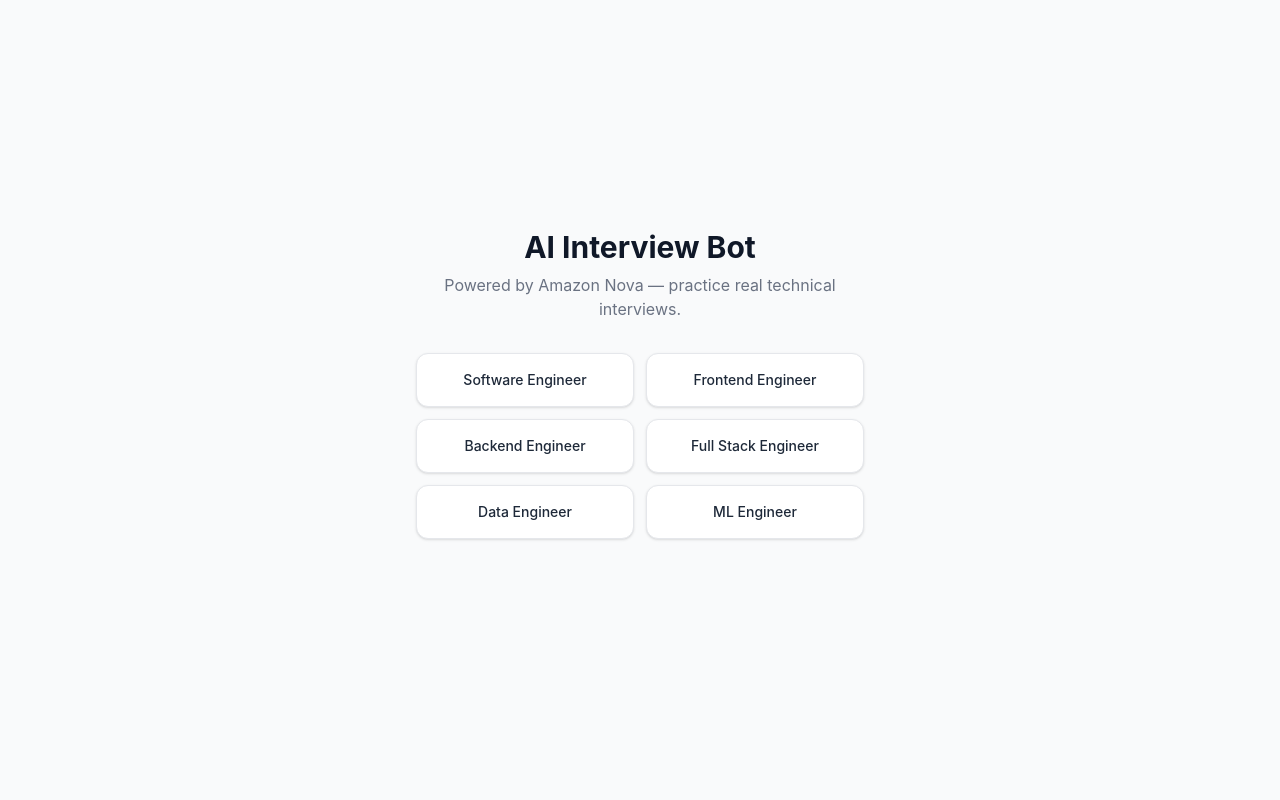
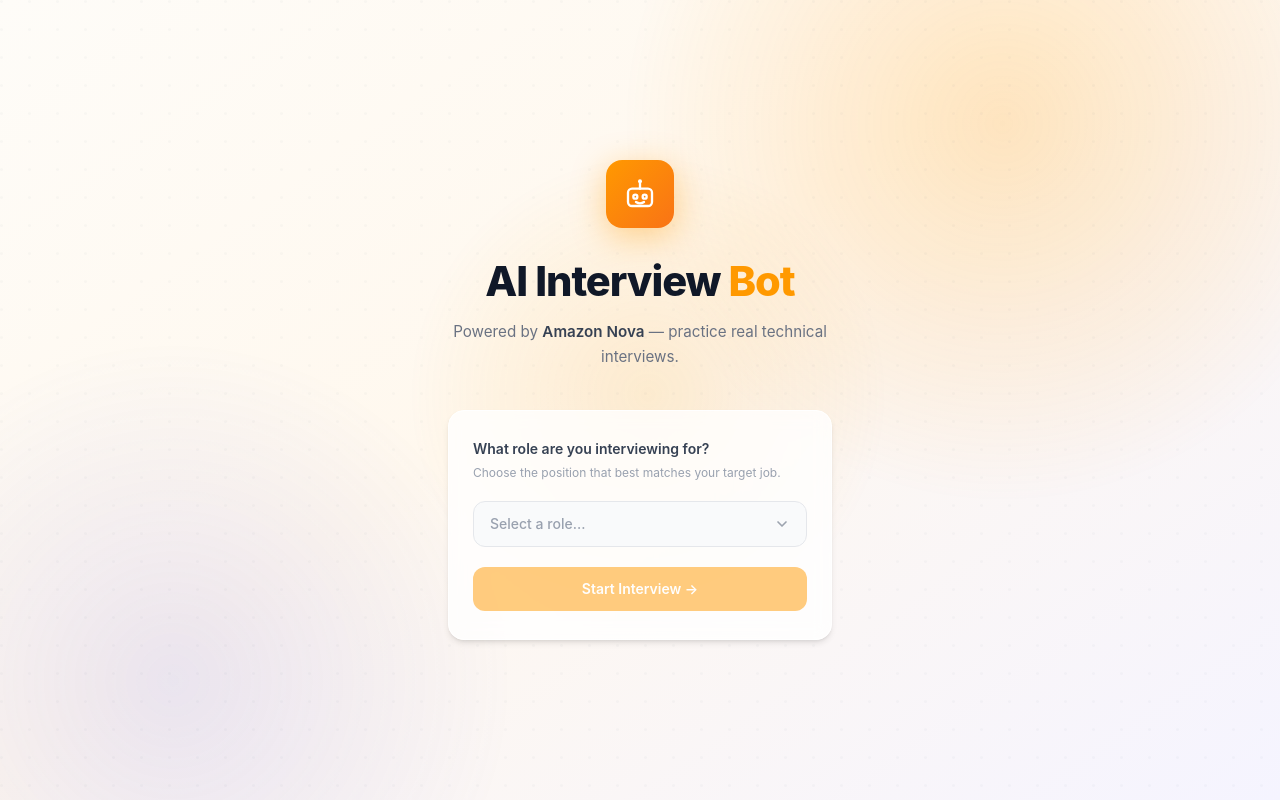
Before and after one commit to Ryaan101/AI-Interview-Bot-Amazon-Nova-AI-Hackathon-, a React app in the folder frontend/: page / in a window 1280 px wide. Built offline with nearby package versions, Linux system fonts and the light colour scheme; the HTML template or start-up script is replaced by a standard one.

Commit message:
Updated the landing page to have a warm, professional feel.

```diff
--- a/frontend/src/components/RoleSelector.jsx
+++ b/frontend/src/components/RoleSelector.jsx
@@ -1,5 +1,6 @@
-export default function RoleSelector({ onStart, loading }) {
-  const roles = [
+import { useState, useRef, useEffect } from 'react';
+
+const ROLES = [
   'Software Engineer',
   'Frontend Engineer',
   'Backend Engineer',
@@ -8,31 +9,212 @@ export default function RoleSelector({ onStart, loading }) {
   'ML Engineer',
 ];
 
+function RoleDropdown({ value, onChange, disabled }) {
+  const [open, setOpen] = useState(false);
+  const containerRef = useRef(null);
+
+  // Close on outside click
+  useEffect(() => {
+    const handler = (e) => {
+      if (containerRef.current && !containerRef.current.contains(e.target)) {
+        setOpen(false);
+      }
+    };
+    document.addEventListener('mousedown', handler);
+    return () => document.removeEventListener('mousedown', handler);
+  }, []);
+
+  // Close on Escape
+  useEffect(() => {
+    const handler = (e) => { if (e.key === 'Escape') setOpen(false); };
+    document.addEventListener('keydown', handler);
+    return () => document.removeEventListener('keydown', handler);
+  }, []);
+
+  const select = (role) => {
+    onChange(role);
+    setOpen(false);
+  };
+
   return (
-    <div className="flex flex-col items-center justify-center min-h-screen bg-gray-50 text-gray-900 px-4">
-      <div className="w-full max-w-md">
-        <h1 className="text-3xl font-bold text-center mb-2 text-gray-900">AI Interview Bot</h1>
-        <p className="text-gray-500 text-center mb-8">
-          Powered by Amazon Nova — practice real technical interviews.
+    <div ref={containerRef} className="relative">
+      {/* Trigger */}
+      <button
+        type="button"
+        disabled={disabled}
+        onClick={() => setOpen((o) => !o)}
+        aria-haspopup="listbox"
+        aria-expanded={open}
+        className={`w-full flex items-center justify-between px-4 py-3 rounded-xl border text-sm font-medium
+                    bg-gray-50 transition-all duration-150
+                    focus:outline-none focus:ring-2 focus:ring-[#FF9900]
+                    disabled:opacity-50 disabled:cursor-not-allowed
+                    ${open ? 'border-[#FF9900] ring-2 ring-[#FF9900]' : 'border-gray-200 hover:border-gray-300'}`}
+      >
+        <span className={value ? 'text-gray-800' : 'text-gray-400'}>
+          {value || 'Select a role…'}
+        </span>
+        {/* Chevron — rotates when open */}
+        <svg
+          width="16" height="16" viewBox="0 0 24 24" fill="none"
+          stroke="#9CA3AF" strokeWidth="2.5" strokeLinecap="round" strokeLinejoin="round"
+          style={{ transition: 'transform 200ms ease', transform: open ? 'rotate(180deg)' : 'rotate(0deg)' }}
+        >
+          <polyline points="6 9 12 15 18 9" />
+        </svg>
+      </button>
+
+      {/* Panel */}
+      {open && (
+        <ul
+          role="listbox"
+          className="absolute z-50 mt-2 w-full bg-white border border-gray-100 rounded-xl shadow-xl
+                     overflow-hidden animate-fade-slide-up"
+          style={{ animationDuration: '180ms' }}
+        >
+          {ROLES.map((role) => (
+            <li
+              key={role}
+              role="option"
+              aria-selected={value === role}
+              onClick={() => select(role)}
+              className={`flex items-center justify-between px-4 py-3 text-sm cursor-pointer
+                          transition-colors duration-100 select-none
+                          ${value === role
+                            ? 'bg-[#FF9900] text-white font-semibold'
+                            : 'text-gray-700 hover:bg-orange-50 hover:text-[#FF9900]'
+                          }`}
+            >
+              {role}
+              {value === role && (
+                <svg width="14" height="14" viewBox="0 0 24 24" fill="none"
+                     stroke="currentColor" strokeWidth="3" strokeLinecap="round" strokeLinejoin="round">
+                  <polyline points="20 6 9 17 4 12" />
+                </svg>
+              )}
+            </li>
+          ))}
+        </ul>
+      )}
+    </div>
+  );
+}
+
+export default function RoleSelector({ onStart, loading }) {
+  const [selected, setSelected] = useState('');
+
+  const handleSubmit = (e) => {
+    e.preventDefault();
+    if (selected && !loading) onStart(selected);
+  };
+
+  return (
+    <div
+      className="relative flex flex-col items-center justify-center min-h-screen overflow-hidden text-gray-900 px-4"
+      style={{ background: 'linear-gradient(145deg, #FEFCF8 0%, #FFF8EE 45%, #F5F4FF 100%)' }}
+    >
+      {/* ── Animated SVG background ── */}
+      <div className="absolute inset-0 pointer-events-none overflow-hidden" aria-hidden="true">
+        <svg className="absolute inset-0 w-full h-full" preserveAspectRatio="xMidYMid slice" xmlns="http://www.w3.org/2000/svg">
+          <defs>
+            <radialGradient id="rg1" cx="50%" cy="50%" r="50%">
+              <stop offset="0%"   stopColor="#FF9900" stopOpacity="0.20" />
+              <stop offset="100%" stopColor="#FF9900" stopOpacity="0"    />
+            </radialGradient>
+            <radialGradient id="rg2" cx="50%" cy="50%" r="50%">
+              <stop offset="0%"   stopColor="#6366F1" stopOpacity="0.13" />
+              <stop offset="100%" stopColor="#6366F1" stopOpacity="0"    />
+            </radialGradient>
+            <radialGradient id="rg3" cx="50%" cy="50%" r="50%">
+              <stop offset="0%"   stopColor="#F59E0B" stopOpacity="0.14" />
+              <stop offset="100%" stopColor="#F59E0B" stopOpacity="0"    />
+            </radialGradient>
+          </defs>
+          <ellipse className="orb-1" cx="80%" cy="12%" rx="380" ry="380" fill="url(#rg1)" />
+          <ellipse className="orb-2" cx="12%" cy="88%" rx="340" ry="340" fill="url(#rg2)" />
+          <ellipse className="orb-3" cx="52%" cy="52%" rx="240" ry="240" fill="url(#rg3)" />
+        </svg>
+        <svg className="absolute inset-0 w-full h-full" style={{ opacity: 0.035 }} xmlns="http://www.w3.org/2000/svg">
+          <defs>
+            <pattern id="dotgrid" width="28" height="28" patternUnits="userSpaceOnUse">
+              <circle cx="1.5" cy="1.5" r="1.5" fill="#64748B" />
+            </pattern>
+          </defs>
+          <rect width="100%" height="100%" fill="url(#dotgrid)" />
+        </svg>
+      </div>
+
+      {/* ── Content ── */}
+      <div className="relative z-10 w-full max-w-sm">
+
+        {/* Bot icon */}
+        <div className="flex justify-center mb-7 animate-fade-slide-up" style={{ animationDelay: '0ms' }}>
+          <div
+            className="icon-pulse w-[68px] h-[68px] rounded-2xl flex items-center justify-center"
+            style={{ background: 'linear-gradient(135deg, #FF9900 0%, #F97316 100%)' }}
+          >
+            <svg width="32" height="32" viewBox="0 0 24 24" fill="none"
+                 stroke="white" strokeWidth="1.75" strokeLinecap="round" strokeLinejoin="round">
+              <rect x="3" y="8" width="18" height="13" rx="3" />
+              <line x1="12" y1="3" x2="12" y2="8" />
+              <circle cx="12" cy="2.5" r="1.5" fill="white" stroke="none" />
+              <circle cx="8.5" cy="14" r="1.5" />
+              <circle cx="15.5" cy="14" r="1.5" />
+              <path d="M9 18 Q12 20 15 18" />
+            </svg>
+          </div>
+        </div>
+
+        {/* Headline */}
+        <h1
+          className="text-[2.6rem] font-extrabold text-center mb-3 tracking-tight leading-tight animate-fade-slide-up"
+          style={{ animationDelay: '80ms' }}
+        >
+          <span className="text-gray-900">AI Interview </span>
+          <span style={{ color: '#FF9900' }}>Bot</span>
+        </h1>
+
+        {/* Subtitle */}
+        <p
+          className="text-gray-500 text-center mb-10 text-[0.95rem] leading-relaxed animate-fade-slide-up"
+          style={{ animationDelay: '160ms' }}
+        >
+          Powered by{' '}
+          <span className="font-semibold text-gray-700">Amazon Nova</span>
+          {' '}— practice real technical interviews.
         </p>
 
-        <div className="grid grid-cols-2 gap-3 mb-8">
-          {roles.map((role) => (
-            <button
-              key={role}
-              onClick={() => onStart(role)}
-              disabled={loading}
-              className="bg-white border border-gray-200 text-gray-800 hover:text-white hover:border-[#FF9900] disabled:opacity-50 disabled:cursor-not-allowed
-                         transition-colors duration-150 rounded-xl py-4 px-3 text-sm font-medium text-center shadow-sm btn-orange-hover"
+        {/* ── Form card ── */}
+        <form
+          onSubmit={handleSubmit}
+          className="animate-fade-slide-up bg-white/80 backdrop-blur-sm border border-white rounded-2xl shadow-md px-6 py-7 flex flex-col gap-5"
+          style={{ animationDelay: '240ms' }}
         >
-              {role}
-            </button>
-          ))}
+          <div className="flex flex-col gap-1.5">
+            <span className="text-sm font-semibold text-gray-700">
+              What role are you interviewing for?
+            </span>
+            <p className="text-xs text-gray-400">
+              Choose the position that best matches your target job.
+            </p>
           </div>
 
-        {loading && (
-          <p className="text-center text-gray-400 text-sm animate-pulse">Starting your interview…</p>
-        )}
+          {/* Custom dropdown */}
+          <RoleDropdown value={selected} onChange={setSelected} disabled={loading} />
+
+          {/* CTA button */}
+          <button
+            type="submit"
+            disabled={!selected || loading}
+            className="btn-orange w-full rounded-xl py-3 text-sm font-semibold
+                       transition-all duration-200 ease-out
+                       hover:shadow-lg hover:-translate-y-0.5
+                       active:translate-y-0 active:shadow-none
+                       disabled:opacity-40 disabled:cursor-not-allowed disabled:translate-y-0 disabled:shadow-none"
+          >
+            {loading ? 'Starting interview…' : 'Start Interview →'}
+          </button>
+        </form>
       </div>
     </div>
   );
--- a/frontend/src/index.css
+++ b/frontend/src/index.css
@@ -30,8 +30,55 @@
   background-color: #FF9900;
 }
 
+.role-btn:hover:not(:disabled) {
+  background-color: #FF9900;
+  border-color: #FF9900;
+}
+
 body {
   margin: 0;
   min-width: 320px;
   min-height: 100vh;
 }
+
+/* ── Entrance animation ── */
+@keyframes fadeSlideUp {
+  from { opacity: 0; transform: translateY(20px); }
+  to   { opacity: 1; transform: translateY(0);    }
+}
+
+.animate-fade-slide-up {
+  animation: fadeSlideUp 0.55s ease-out both;
+}
+
+/* ── Background orb floats ── */
+@keyframes floatOrb1 {
+  0%, 100% { transform: translate(0,   0);   }
+  33%       { transform: translate(-22px, 28px); }
+  66%       { transform: translate(18px, -18px); }
+}
+
+@keyframes floatOrb2 {
+  0%, 100% { transform: translate(0,   0);   }
+  40%       { transform: translate(25px, -30px); }
+  80%       { transform: translate(-20px, 15px); }
+}
+
+@keyframes floatOrb3 {
+  0%, 100% { transform: translate(0,   0);   }
+  50%       { transform: translate(-18px, -22px); }
+}
+
+.orb-1 { animation: floatOrb1 16s ease-in-out infinite; transform-origin: center; }
+.orb-2 { animation: floatOrb2 20s ease-in-out infinite; transform-origin: center; }
+.orb-3 { animation: floatOrb3 12s ease-in-out infinite; transform-origin: center; }
+
+/* ── Icon heartbeat glow ── */
+@keyframes iconPulse {
+  0%, 100% { box-shadow: 0 8px 30px rgba(255, 153, 0, 0.35); }
+  50%       { box-shadow: 0 8px 48px rgba(255, 153, 0, 0.6);  }
+}
+
+.icon-pulse {
+  animation: iconPulse 3s ease-in-out infinite;
+}
```
Lines whose indentation alone changed are shown as unchanged.
